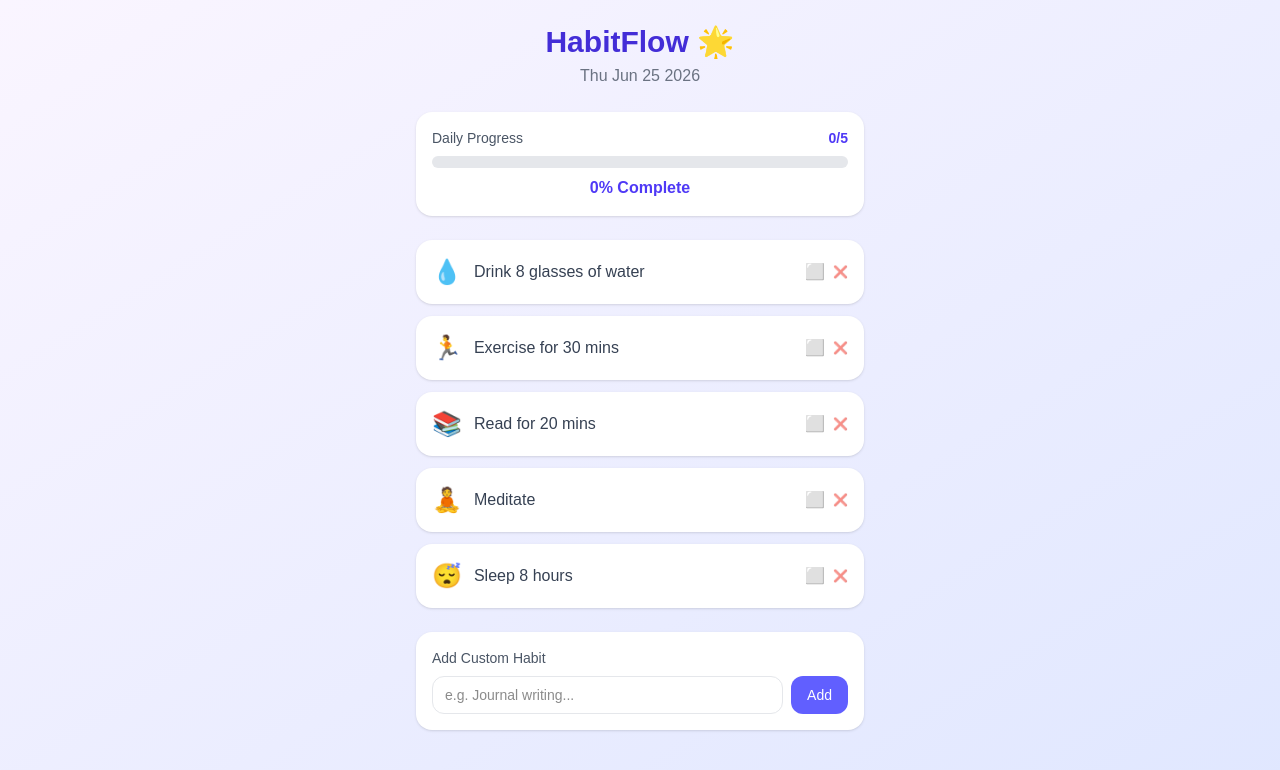
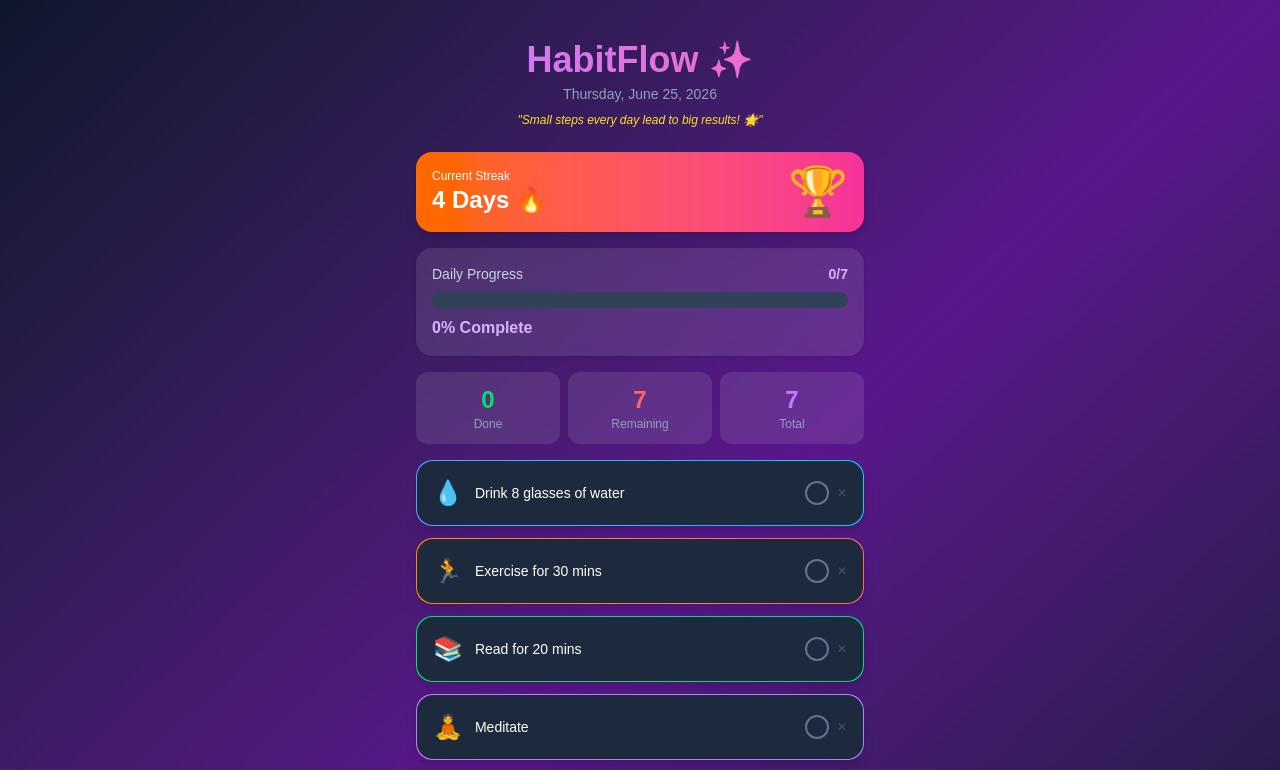
Before and after one commit to vanshi0106/habit-tracker, a Next.js app: page / in a window 1280 px wide. Shown: the top 770 px of the page. Built offline with nearby package versions, Linux system fonts and the light colour scheme.

Commit message:
Update HabitFlow with better UI and features

```diff
--- a/app/page.tsx
+++ b/app/page.tsx
@@ -1,83 +1,196 @@
 "use client";
-import { useState } from "react";
+import { useState, useEffect } from "react";
 
-interface Habit {
-  id: number;
-  name: string;
-  icon: string;
-}
+const DEFAULT_HABITS = [
+  { id: 1, name: "Drink 8 glasses of water", icon: "💧", color: "from-blue-400 to-cyan-400" },
+  { id: 2, name: "Exercise for 30 mins", icon: "🏃", color: "from-orange-400 to-red-400" },
+  { id: 3, name: "Read for 20 mins", icon: "📚", color: "from-green-400 to-emerald-400" },
+  { id: 4, name: "Meditate", icon: "🧘", color: "from-purple-400 to-violet-400" },
+  { id: 5, name: "Sleep 8 hours", icon: "😴", color: "from-indigo-400 to-blue-400" },
+  { id: 6, name: "Eat healthy meals", icon: "🥗", color: "from-lime-400 to-green-400" },
+  { id: 7, name: "No social media 1hr before bed", icon: "📵", color: "from-pink-400 to-rose-400" },
+];
 
-const HABITS: Habit[] = [
-  { id: 1, name: "Drink 8 glasses of water", icon: "💧" },
-  { id: 2, name: "Exercise for 30 mins", icon: "🏃" },
-  { id: 3, name: "Read for 20 mins", icon: "📚" },
-  { id: 4, name: "Meditate", icon: "🧘" },
-  { id: 5, name: "Sleep 8 hours", icon: "😴" },
+const COLORS = [
+  "from-blue-400 to-cyan-400",
+  "from-orange-400 to-red-400",
+  "from-green-400 to-emerald-400",
+  "from-purple-400 to-violet-400",
+  "from-pink-400 to-rose-400",
+  "from-yellow-400 to-orange-400",
+];
+
+const QUOTES = [
+  "Small steps every day lead to big results! 🌟",
+  "You are doing amazing! Keep going! 💪",
+  "Consistency is the key to success! 🔑",
+  "Every habit counts! 🎯",
+  "Build the life you want, one habit at a time! ✨",
 ];
 
 export default function Home() {
-  const [completed, setCompleted] = useState<Record<number, boolean>>({});
+  const [completed, setCompleted] = useState({});
+  const [habits, setHabits] = useState(DEFAULT_HABITS);
   const [customHabit, setCustomHabit] = useState("");
-  const [habits, setHabits] = useState<Habit[]>(HABITS);
-  const today = new Date().toDateString();
+  const [streak, setStreak] = useState(4);
+  const [quote] = useState(QUOTES[0]);
+  const [showConfetti, setShowConfetti] = useState(false);
+  const today = new Date().toLocaleDateString("en-US", { weekday: "long", year: "numeric", month: "long", day: "numeric" });
 
-  const toggle = (id: number) => {
+  const completedCount = habits.filter((h) => completed[h.id]).length;
+  const progress = habits.length ? Math.round((completedCount / habits.length) * 100) : 0;
+
+  useEffect(() => {
+    if (progress === 100) setShowConfetti(true);
+    else setShowConfetti(false);
+  }, [progress]);
+
+  const toggle = (id) => {
     setCompleted((prev) => ({ ...prev, [id]: !prev[id] }));
   };
 
   const addHabit = () => {
     if (!customHabit.trim()) return;
-    const newHabit: Habit = { id: Date.now(), name: customHabit, icon: "⭐" };
-    setHabits((prev) => [...prev, newHabit]);
+    const color = COLORS[Math.floor(Math.random() * COLORS.length)];
+    setHabits((prev) => [...prev, { id: Date.now(), name: customHabit, icon: "⭐", color }]);
     setCustomHabit("");
   };
 
-  const deleteHabit = (id: number) => {
+  const deleteHabit = (id) => {
     setHabits((prev) => prev.filter((h) => h.id !== id));
+    setCompleted((prev) => { const n = { ...prev }; delete n[id]; return n; });
   };
 
-  const completedCount = habits.filter((h) => completed[h.id]).length;
-  const progress = habits.length ? Math.round((completedCount / habits.length) * 100) : 0;
+  const resetAll = () => {
+    setCompleted({});
+  };
 
   return (
-    <main className="min-h-screen bg-gradient-to-br from-purple-50 to-indigo-100 p-6">
+    <main className="min-h-screen bg-gradient-to-br from-slate-900 via-purple-900 to-slate-900 p-4">
+      {showConfetti && (
+        <div className="fixed inset-0 flex items-center justify-center z-50 pointer-events-none">
+          <div className="text-6xl animate-bounce">🎉</div>
+        </div>
+      )}
+
       <div className="max-w-md mx-auto">
-        <h1 className="text-3xl font-bold text-indigo-700 text-center mb-1">HabitFlow 🌟</h1>
-        <p className="text-center text-gray-500 mb-6">{today}</p>
-
-        <div className="bg-white rounded-2xl p-4 shadow mb-6">
-          <div className="flex justify-between mb-2">
-            <span className="text-sm font-medium text-gray-600">Daily Progress</span>
-            <span className="text-sm font-bold text-indigo-600">{completedCount}/{habits.length}</span>
-          </div>
-          <div className="w-full bg-gray-200 rounded-full h-3">
-            <div className="bg-indigo-500 h-3 rounded-full transition-all duration-500" style={{ width: `${progress}%` }} />
-          </div>
-          <p className="text-center text-indigo-600 font-bold mt-2">{progress}% Complete</p>
+        {/* Header */}
+        <div className="text-center py-6">
+          <h1 className="text-4xl font-black text-transparent bg-clip-text bg-gradient-to-r from-purple-400 to-pink-400 mb-1">
+            HabitFlow ✨
+          </h1>
+          <p className="text-slate-400 text-sm">{today}</p>
+          <p className="text-yellow-300 text-xs mt-2 italic">"{quote}"</p>
         </div>
 
-        <div className="space-y-3 mb-6">
+        {/* Streak */}
+        <div className="bg-gradient-to-r from-orange-500 to-pink-500 rounded-2xl p-4 mb-4 flex items-center justify-between shadow-lg">
+          <div>
+            <p className="text-white text-xs font-medium">Current Streak</p>
+            <p className="text-white text-2xl font-black">{streak} Days 🔥</p>
+          </div>
+          <div className="text-5xl">🏆</div>
+        </div>
+
+        {/* Progress */}
+        <div className="bg-white/10 backdrop-blur rounded-2xl p-4 shadow mb-4">
+          <div className="flex justify-between mb-2">
+            <span className="text-sm font-medium text-slate-300">Daily Progress</span>
+            <span className="text-sm font-bold text-purple-300">{completedCount}/{habits.length}</span>
+          </div>
+          <div className="w-full bg-slate-700 rounded-full h-4">
+            <div
+              className="bg-gradient-to-r from-purple-500 to-pink-500 h-4 rounded-full transition-all duration-700 shadow-lg"
+              style={{ width: `${progress}%` }}
+            />
+          </div>
+          <div className="flex justify-between mt-2">
+            <p className="text-purple-300 font-bold">{progress}% Complete</p>
+            {progress === 100 && <p className="text-yellow-300 font-bold">All done! 🎉</p>}
+          </div>
+        </div>
+
+        {/* Stats Row */}
+        <div className="grid grid-cols-3 gap-2 mb-4">
+          <div className="bg-white/10 rounded-xl p-3 text-center">
+            <p className="text-2xl font-black text-green-400">{completedCount}</p>
+            <p className="text-xs text-slate-400">Done</p>
+          </div>
+          <div className="bg-white/10 rounded-xl p-3 text-center">
+            <p className="text-2xl font-black text-red-400">{habits.length - completedCount}</p>
+            <p className="text-xs text-slate-400">Remaining</p>
+          </div>
+          <div className="bg-white/10 rounded-xl p-3 text-center">
+            <p className="text-2xl font-black text-purple-400">{habits.length}</p>
+            <p className="text-xs text-slate-400">Total</p>
+          </div>
+        </div>
+
+        {/* Habits List */}
+        <div className="space-y-3 mb-4">
           {habits.map((habit) => (
-            <div key={habit.id} className={`flex items-center justify-between p-4 rounded-2xl shadow transition-all ${completed[habit.id] ? "bg-indigo-500 text-white" : "bg-white text-gray-700"}`}>
-              <button onClick={() => toggle(habit.id)} className="flex items-center gap-3 flex-1 text-left">
-                <span className="text-2xl">{habit.icon}</span>
-                <span className={`font-medium ${completed[habit.id] ? "line-through opacity-80" : ""}`}>{habit.name}</span>
-              </button>
-              <div className="flex items-center gap-2">
-                <span>{completed[habit.id] ? "✅" : "⬜"}</span>
-                <button onClick={() => deleteHabit(habit.id)} className="text-xs opacity-60 hover:opacity-100">❌</button>
+            <div
+              key={habit.id}
+              className={`rounded-2xl shadow-lg overflow-hidden transition-all duration-300 ${
+                completed[habit.id] ? "opacity-80 scale-98" : "hover:scale-101"
+              }`}
+            >
+              <div className={`bg-gradient-to-r ${habit.color} p-px rounded-2xl`}>
+                <div className={`flex items-center justify-between p-4 rounded-2xl ${
+                  completed[habit.id] ? "bg-slate-800/80" : "bg-slate-800"
+                }`}>
+                  <button onClick={() => toggle(habit.id)} className="flex items-center gap-3 flex-1 text-left">
+                    <span className="text-2xl">{habit.icon}</span>
+                    <span className={`font-medium text-sm ${
+                      completed[habit.id] ? "line-through text-slate-500" : "text-white"
+                    }`}>
+                      {habit.name}
+                    </span>
+                  </button>
+                  <div className="flex items-center gap-2">
+                    <div className={`w-6 h-6 rounded-full border-2 flex items-center justify-center ${
+                      completed[habit.id] ? "bg-green-500 border-green-500" : "border-slate-500"
+                    }`}>
+                      {completed[habit.id] && <span className="text-xs text-white">✓</span>}
+                    </div>
+                    <button onClick={() => deleteHabit(habit.id)} className="text-slate-600 hover:text-red-400 text-xs">✕</button>
+                  </div>
+                </div>
               </div>
             </div>
           ))}
         </div>
 
-        <div className="bg-white rounded-2xl p-4 shadow">
-          <p className="text-sm font-medium text-gray-600 mb-2">Add Custom Habit</p>
+        {/* Add Habit */}
+        <div className="bg-white/10 backdrop-blur rounded-2xl p-4 mb-4">
+          <p className="text-sm font-medium text-slate-300 mb-2">➕ Add Custom Habit</p>
           <div className="flex gap-2">
-            <input type="text" value={customHabit} onChange={(e) => setCustomHabit(e.target.value)} onKeyDown={(e) => e.key === "Enter" && addHabit()} placeholder="e.g. Journal writing..." className="flex-1 border border-gray-200 rounded-xl px-3 py-2 text-sm focus:outline-none focus:ring-2 focus:ring-indigo-300" />
-            <button onClick={addHabit} className="bg-indigo-500 text-white px-4 py-2 rounded-xl text-sm font-medium hover:bg-indigo-600">Add</button>
+            <input
+              type="text"
+              value={customHabit}
+              onChange={(e) => setCustomHabit(e.target.value)}
+              onKeyDown={(e) => e.key === "Enter" && addHabit()}
+              placeholder="e.g. Journal writing..."
+              className="flex-1 bg-slate-700 border border-slate-600 rounded-xl px-3 py-2 text-sm text-white placeholder-slate-500 focus:outline-none focus:ring-2 focus:ring-purple-500"
+            />
+            <button
+              onClick={addHabit}
+              className="bg-gradient-to-r from-purple-500 to-pink-500 text-white px-4 py-2 rounded-xl text-sm font-medium hover:opacity-90"
+            >
+              Add
+            </button>
           </div>
         </div>
+
+        {/* Reset Button */}
+        <button
+          onClick={resetAll}
+          className="w-full bg-slate-700 hover:bg-slate-600 text-slate-300 py-3 rounded-2xl text-sm font-medium transition-all"
+        >
+          🔄 Reset Today's Progress
+        </button>
+
+        <p className="text-center text-slate-600 text-xs mt-4">Built with ❤️ by Vanshika</p>
       </div>
     </main>
   );
```
